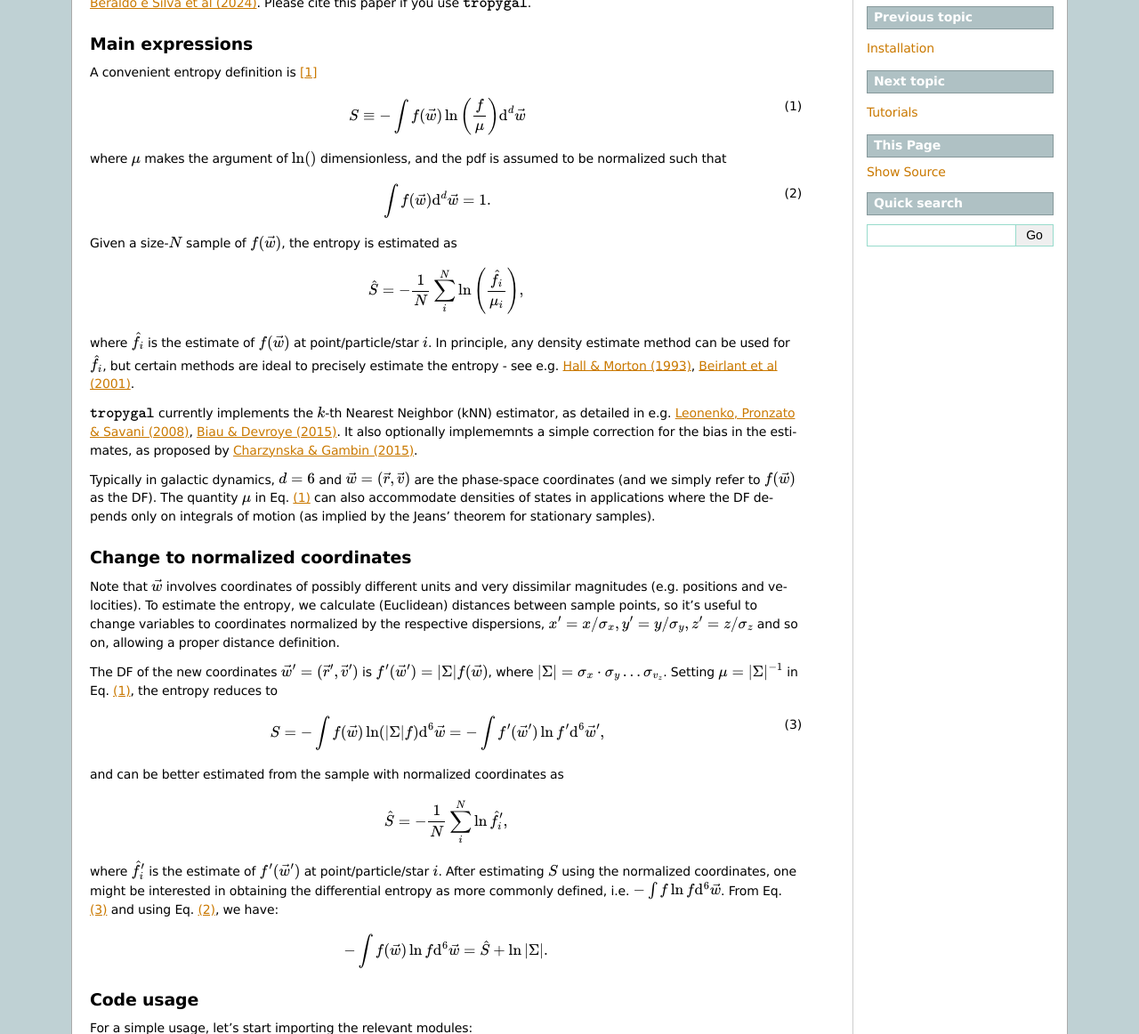
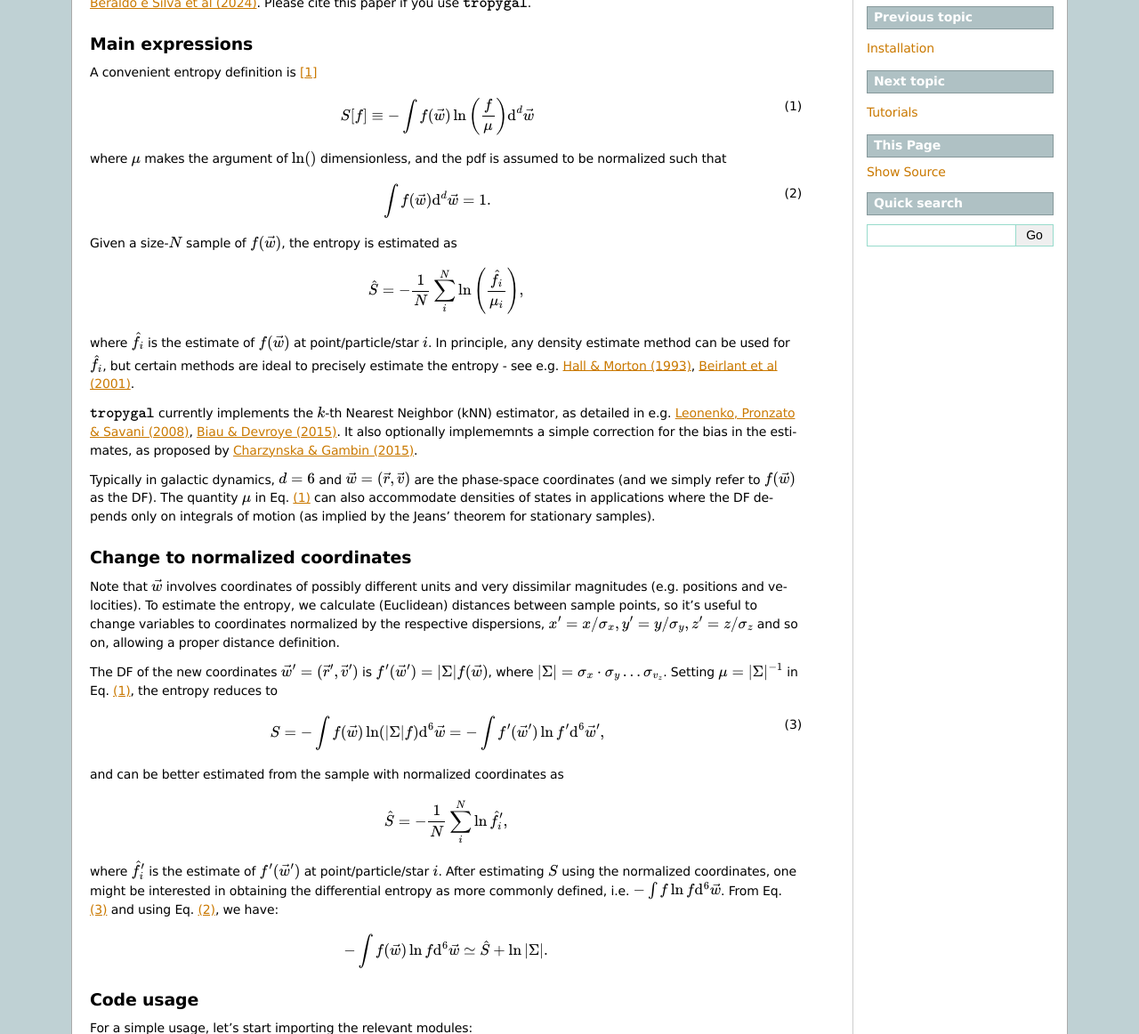
Before and after one commit to lberaldoesilva/tropygal, a Sphinx documentation site: the page built from docs/source/intro.rst, in a window 1280 px wide. Shown: the part 183-1345 px from the top of the page at 89% size. Built offline with Sphinx 7.4.7, drawn with Linux system fonts in a browser that asks for light colours.

Commit message:
improving docs

```diff
--- a/docs/source/intro.rst
+++ b/docs/source/intro.rst
@@ -18,7 +18,7 @@ Main expressions
 
 A convenient entropy definition is [#f1]_
 
-.. math:: S \equiv - \int f(\vec{w}) \ln \left(\frac{f}{\mu}\right)
+.. math:: S[f] \equiv - \int f(\vec{w}) \ln \left(\frac{f}{\mu}\right)
       \mathrm{d}^d\vec{w}
       :label: eq_S_def
 
@@ -88,7 +88,7 @@ differential entropy as more commonly defined, i.e. :math:`- \int f
 \ln f \mathrm{d}^6\vec{w}`. From Eq. :eq:`eq_S_def_2` and using Eq.
 :eq:`eq_norm`, we have:
 
-.. math:: - \int f(\vec{w}) \ln f \mathrm{d}^6\vec{w} = \hat{S} + \ln |\Sigma|.
+.. math:: - \int f(\vec{w}) \ln f \mathrm{d}^6\vec{w} \simeq \hat{S} + \ln |\Sigma|.
 
 
 Code usage
```
Also changed, not shown: docs/source/tutorial_Hernquist.ipynb, docs/source/tutorial_isochrone.ipynb.
